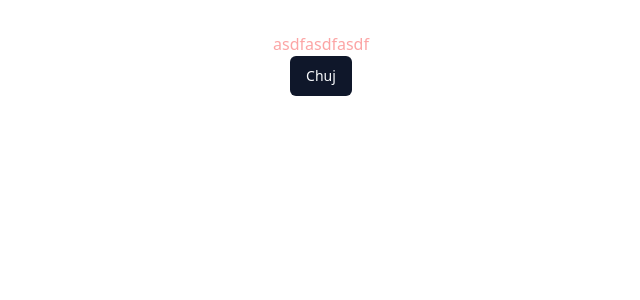
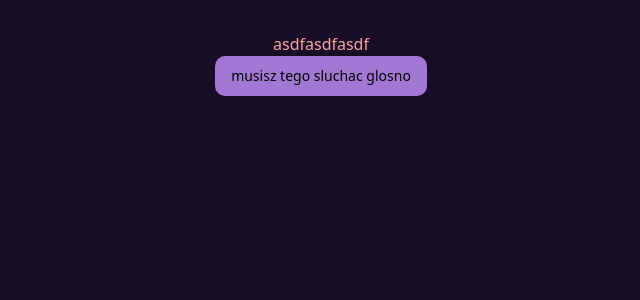
Before and after one commit to DominikSzczepaniak/GameRecommender, a React (Vite) app in the folder Frontend/: page / in a window 1280 px wide. Shown: the top 300 px of the page, without its empty margins (319-959 px from the left). Built offline with nearby package versions, Linux system fonts and the light colour scheme.

Commit message:
1. designy 2. shadcn theme

```diff
--- a/Frontend/src/App.tsx
+++ b/Frontend/src/App.tsx
@@ -2,16 +2,17 @@ import { useState } from 'react'
 import reactLogo from './assets/react.svg'
 import viteLogo from '/vite.svg'
 import { Button } from './components/ui/button'
+import { ThemeProvider } from "@/components/theme-provider"
 import './App.css'
 
 function App() {
   const [count, setCount] = useState(0)
 
   return (
-    <>
+    <ThemeProvider defaultTheme="dark" storageKey="vite-ui-theme">
       <p className='text-red-300'>asdfasdfasdf</p>
-      <Button>Chuj</Button>
-    </>
+      <Button>musisz tego sluchac glosno</Button>
+    </ThemeProvider>
   )
 }
 
--- /dev/null
+++ b/Frontend/src/components/theme-provider.tsx
@@ -0,0 +1,73 @@
+import { createContext, useContext, useEffect, useState } from "react"
+
+type Theme = "dark" | "light" | "system"
+
+type ThemeProviderProps = {
+  children: React.ReactNode
+  defaultTheme?: Theme
+  storageKey?: string
+}
+
+type ThemeProviderState = {
+  theme: Theme
+  setTheme: (theme: Theme) => void
+}
+
+const initialState: ThemeProviderState = {
+  theme: "system",
+  setTheme: () => null,
+}
+
+const ThemeProviderContext = createContext<ThemeProviderState>(initialState)
+
+export function ThemeProvider({
+  children,
+  defaultTheme = "system",
+  storageKey = "vite-ui-theme",
+  ...props
+}: ThemeProviderProps) {
+  const [theme, setTheme] = useState<Theme>(
+    () => (localStorage.getItem(storageKey) as Theme) || defaultTheme
+  )
+
+  useEffect(() => {
+    const root = window.document.documentElement
+
+    root.classList.remove("light", "dark")
+
+    if (theme === "system") {
+      const systemTheme = window.matchMedia("(prefers-color-scheme: dark)")
+        .matches
+        ? "dark"
+        : "light"
+
+      root.classList.add(systemTheme)
+      return
+    }
+
+    root.classList.add(theme)
+  }, [theme])
+
+  const value = {
+    theme,
+    setTheme: (theme: Theme) => {
+      localStorage.setItem(storageKey, theme)
+      setTheme(theme)
+    },
+  }
+
+  return (
+    <ThemeProviderContext.Provider {...props} value={value}>
+      {children}
+    </ThemeProviderContext.Provider>
+  )
+}
+
+export const useTheme = () => {
+  const context = useContext(ThemeProviderContext)
+
+  if (context === undefined)
+    throw new Error("useTheme must be used within a ThemeProvider")
+
+  return context
+}
--- a/Frontend/src/index.css
+++ b/Frontend/src/index.css
@@ -1,7 +1,8 @@
 @tailwind base;
 @tailwind components;
 @tailwind utilities;
-@layer base {
+
+/* @layer base {
   :root {
     --background: 0 0% 100%;
     --foreground: 222.2 84% 4.9%;
@@ -55,7 +56,7 @@
     --chart-4: 280 65% 60%;
     --chart-5: 340 75% 55%
   }
-}
+} */
 @layer base {
   * {
     @apply border-border;
@@ -64,3 +65,49 @@
     @apply bg-background text-foreground;
   }
 }
+
+
+:root  {
+  --background: 267 54% 95%;
+  --foreground: 267 5% 10%;
+  --card: 267 50% 90%;
+  --card-foreground: 267 5% 15%;
+  --popover: 267 54% 95%;
+  --popover-foreground: 267 95% 10%;
+  --primary: 267 51% 65%;
+  --primary-foreground: 0 0% 0%;
+  --secondary: 267 30% 70%;
+  --secondary-foreground: 0 0% 0%;
+  --muted: 229 30% 85%;
+  --muted-foreground: 267 5% 35%;
+  --accent: 229 30% 80%;
+  --accent-foreground: 267 5% 15%;
+  --destructive: 0 54% 31%;
+  --destructive-foreground: 267 5% 90%;
+  --border: 267 30% 50%;
+  --input: 267 30% 31%;
+  --ring: 267 51% 65%;
+  --radius: 0.75rem;
+}
+.dark  {
+  --background: 267 50% 10%;
+  --foreground: 267 5% 90%;
+  --card: 267 50% 10%;
+  --card-foreground: 267 5% 90%;
+  --popover: 267 50% 5%;
+  --popover-foreground: 267 5% 90%;
+  --primary: 267 51% 65%;
+  --primary-foreground: 0 0% 0%;
+  --secondary: 267 30% 20%;
+  --secondary-foreground: 0 0% 100%;
+  --muted: 229 30% 25%;
+  --muted-foreground: 267 5% 60%;
+  --accent: 229 30% 25%;
+  --accent-foreground: 267 5% 90%;
+  --destructive: 0 54% 31%;
+  --destructive-foreground: 267 5% 90%;
+  --border: 267 30% 31%;
+  --input: 267 30% 31%;
+  --ring: 267 51% 65%;
+  --radius: 0.75rem;
+}
```
